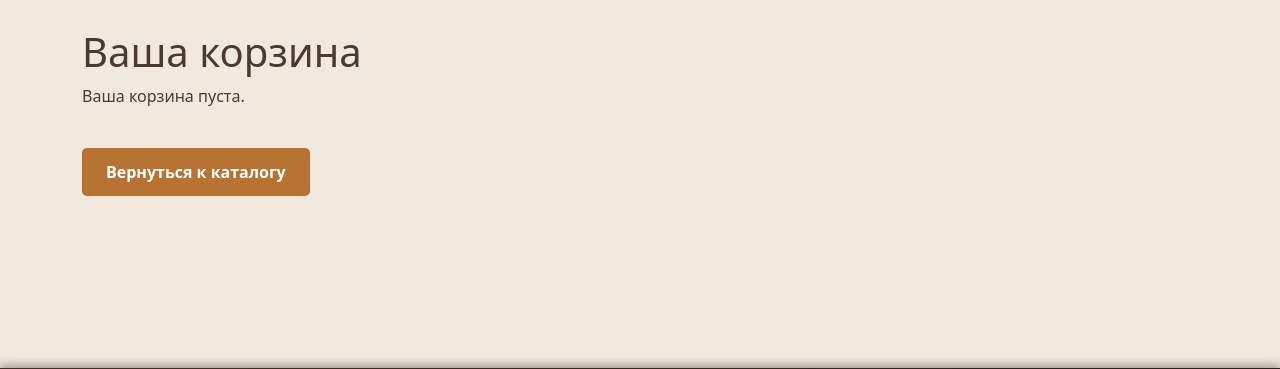
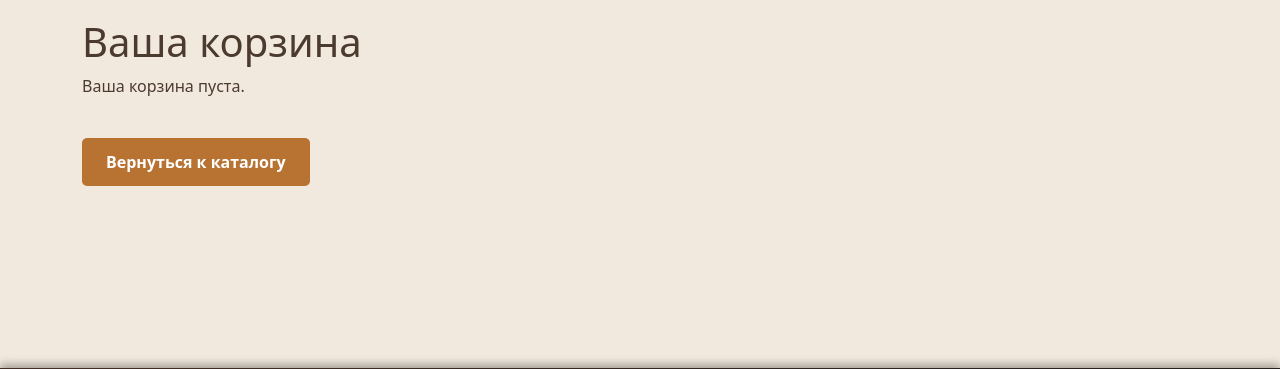
Before and after one commit to Alexander-05-20/Remeslo_shop, a Django app: page /cart/ in a window 1280 px wide. Shown: the part 56-425 px from the top of the page. Run offline with Django 5.2, Linux system fonts and the light colour scheme; the visitor is signed in with stand-in values (Sample User, id 1); data that the repository does not hold is empty.

Commit message:
Fix: исправление ошибок

```diff
--- a/shop/templates/shop/cart.html
+++ b/shop/templates/shop/cart.html
@@ -13,7 +13,7 @@
     </div>
 {% endif %}
 
-<h1 style="margin-top:10px;">Ваша корзина</h1>
+<h1>Ваша корзина</h1>
 
 {% if items %}
 <table border="1" cellpadding="10" cellspacing="0" style="width:100%; max-width:1000px;">
```
